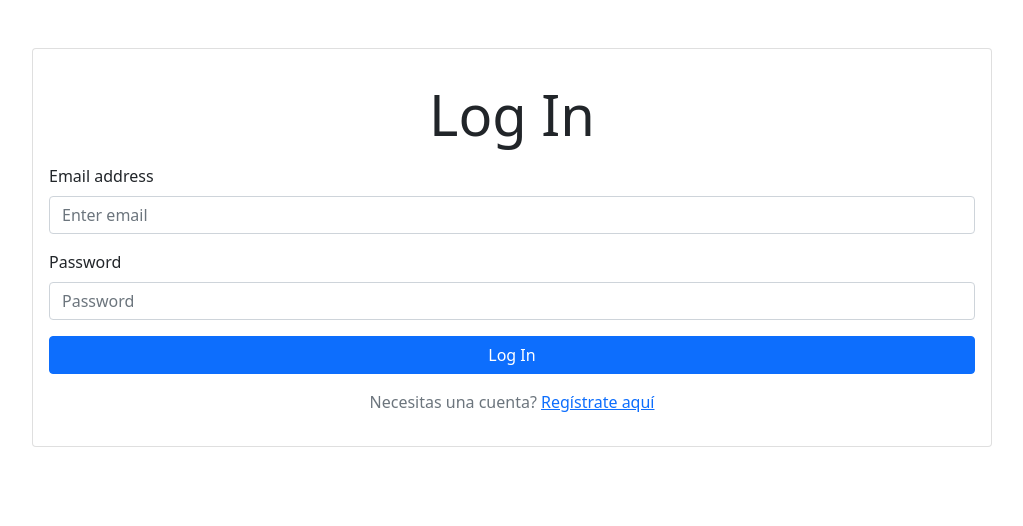
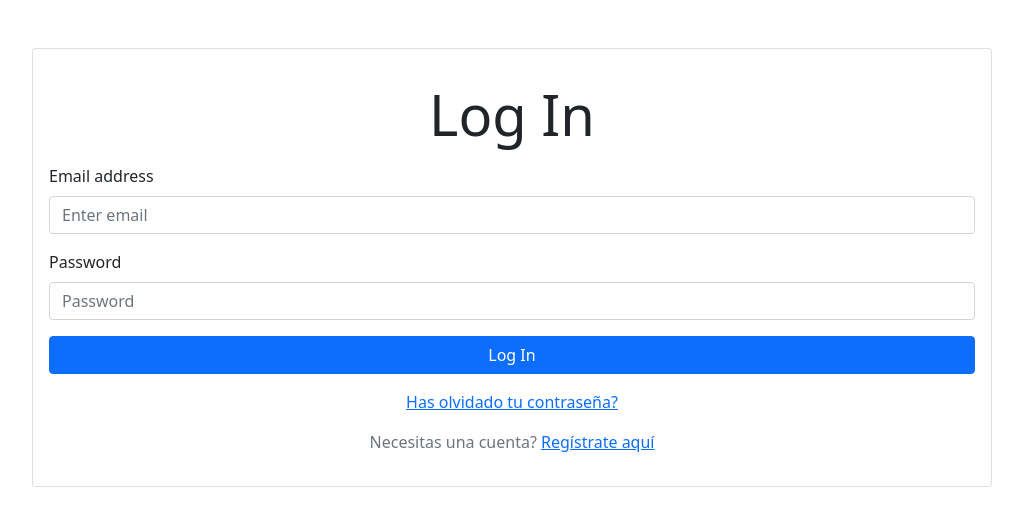
Before and after one commit to pedroagont/frontend-g7, a React (Create React App) app: page /login in a window 1280 px wide. Shown: the top 526 px of the page, without its empty margins (128-1151 px from the left). Built offline with nearby package versions, Linux system fonts and the light colour scheme; no server answers.

Commit message:
Agregar link a has olvidado tu contraseña

```diff
--- a/src/components/Login.js
+++ b/src/components/Login.js
@@ -47,6 +47,9 @@ function Login() {
           </Button>
         </Form>
         <Card.Text className="text-muted text-center my-3">
+          <Link to="/forgot-password">Has olvidado tu contraseña?</Link>
+        </Card.Text>
+        <Card.Text className="text-muted text-center my-3">
           Necesitas una cuenta? <Link to="/signup">Regístrate aquí</Link>
         </Card.Text>
       </Card.Body>
```
